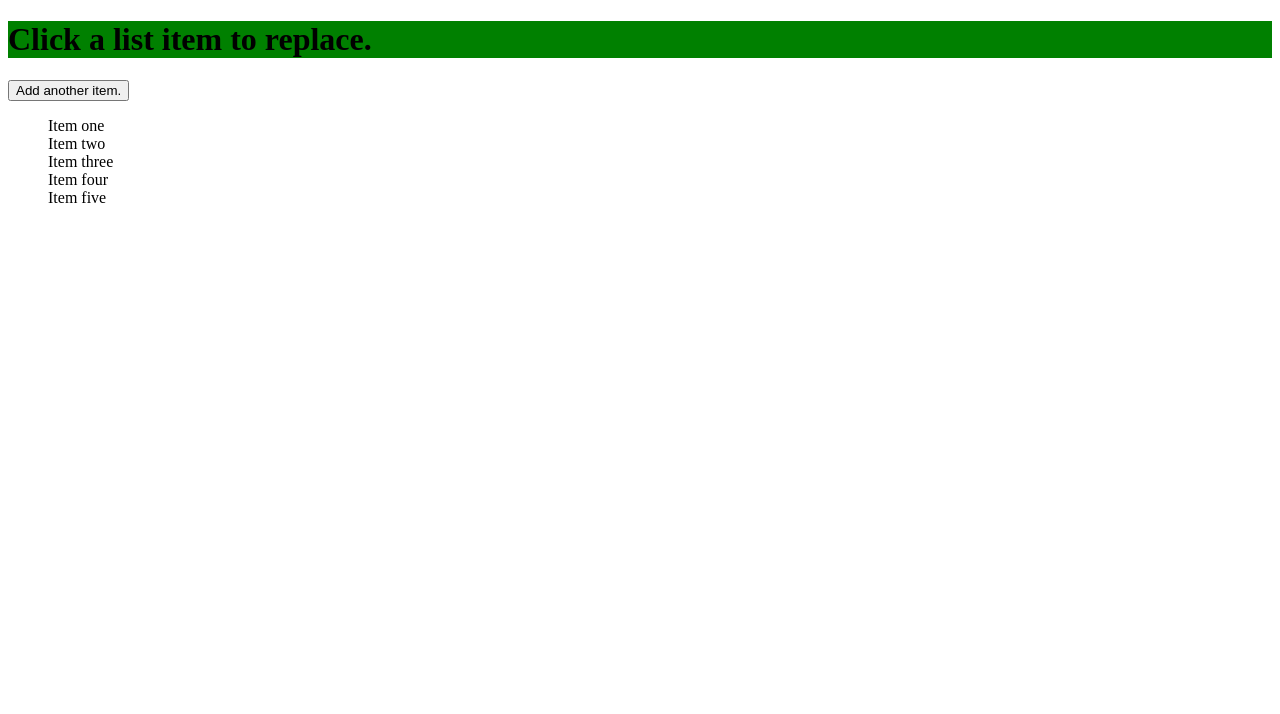
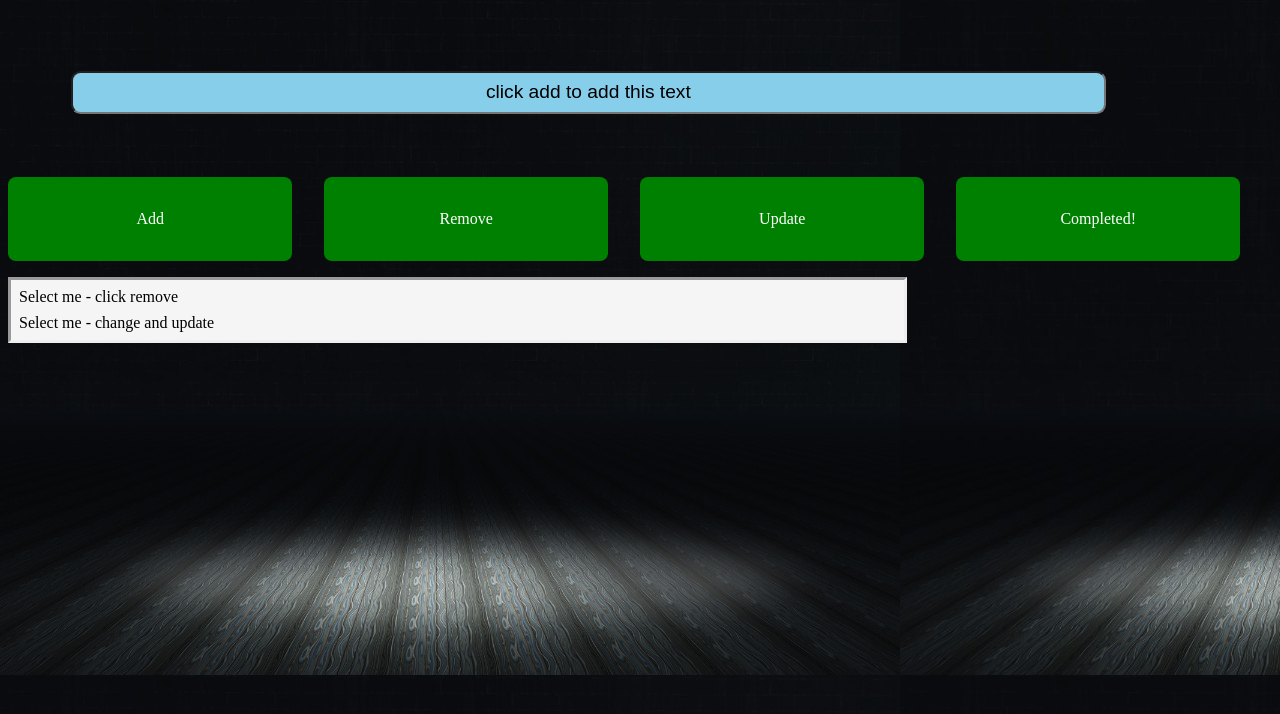
Before and after one commit to BrianLeber/List-Manager, a plain HTML site: page index.html in a window 1280 px wide. Drawn offline with Linux system fonts and the light colour scheme.

Commit message:
Added Update and Complete highligh toggling

```diff
--- a/css/main.scss
+++ b/css/main.scss
@@ -1,16 +1,67 @@
-// tag
-// #id
-// .class
+// tag | #id | .class
 
+html {
+  background-image: url("../img/7644.jpg");
+}
 body {
+  display: grid;
+  grid-template-columns: 1fr 1fr 1fr 1fr;
+  grid-template-rows: 2fr 1fr auto;
+  grid-template-areas:
+    "my-Headline my-Headline my-Headline my-Headline"
+    "button button button button"
+    "ul ul ul ul";
+}
+
+button {
+  display: inline-block;
+  width: 90%;
+  padding: 0.3em 0.6em;
+  border-radius: 0.5em;
+  border: none;
+  font: inherit;
+  color: white;
+  background-color: green;
+  /* show a hand cursor on hover; some argue that we
+  should keep the default arrow cursor for buttons */
+  cursor: pointer;
 }
 
 ul {
+  background: whitesmoke;
+  padding: 0.25em;
   list-style: none;
+  border-style: inset;
+  width: fit-content;
+  min-width: 280%;
+  min-height: 50px;
+  cursor: pointer;
 }
+
+li {
+  padding: 0.25em;
+}
+
 .active {
+  color: black;
+  font-style: italic;
+  font-weight: bold;
   background-color: yellow;
 }
+.inactive {
+  background-color: black;
+  color: white;
+}
+
 #my-Headline {
-  background-color: green;
+  border-radius: 0.5em;
+  grid-area: my-Headline;
+  margin: 5%;
+  display: block;
+  height: 1em;
+  width: 80%;
+  font-size: 1.2em;
+  padding: 0.5em;
+  text-align: center;
+  background-color: skyblue;
 }
--- a/index.html
+++ b/index.html
@@ -8,15 +8,15 @@
     <link rel="stylesheet" href="css/main.css" />
   </head>
   <body>
-    <h1 id="my-Headline" class="active">Click a list item to replace.</h1>
-    <button id="addItemButton">Add another item.</button>
+    <input type="text" id="my-Headline" value="click add to add this text"></input>
+    <button id="addItemButton">Add</button>
+    <button id="removeItemButton">Remove</button>
+    <button id="updateItemButton">Update</button>
+    <button id="deactivateItemButton">Completed!</button>
     <ul id="my-List">
-      <li>Item one</li>
-      <li>Item two</li>
-      <li>Item three</li>
-      <li>Item four</li>
-      <li>Item five</li>
-    </ul>
+      <li>Select me - click remove</li>
+      <li>Select me - change and update</li>
+  </ul>
   </body>
   <script src="js/main.js"></script>
 </html>
--- a/js/main.js
+++ b/js/main.js
@@ -1,11 +1,16 @@
 var itemList = document.querySelector("#my-List");
 var addButton = document.getElementById("addItemButton");
+var removeButton = document.getElementById("removeItemButton");
+var updateButton = document.getElementById("updateItemButton");
+var deactivateButton = document.getElementById("deactivateItemButton");
 var headline = document.getElementById("my-Headline");
 var listItems = document.getElementById("my-List").getElementsByTagName("li");
 var newText = "Hello World!";
 
 addButton.addEventListener("click", createNewItem);
-
+removeButton.addEventListener("click", removeItem);
+updateButton.addEventListener("click", updateItem);
+deactivateButton.addEventListener("click", deactivateItem);
 itemList.addEventListener("click", activateItem);
 //for (i = 0; i < listItems.length; i++) {
 // listItems[i].innerHTML = newText;
@@ -15,16 +20,38 @@ itemList.addEventListener("click", activateItem);
 function activateItem(e) {
   // alert("click detected");
   if (e.target.nodeName == "LI") {
-    headline.innerHTML = e.target.innerHTML;
+    headline.value = e.target.innerHTML;
     for (i = 0; i < e.target.parentNode.children.length; i++) {
-      // listItems[i].innerHTML = newText;
       e.target.parentNode.children[i].classList.remove("active");
     }
-
     e.target.classList.add("active");
   }
 }
 
+function deactivateItem(e) {
+  e = document.querySelector("li.active.inactive");
+  if (e !== null) {
+    e.classList.remove("inactive");
+  } else {
+    e = document.querySelector("li.active");
+    e.classList.add("inactive");
+  }
+}
+
 function createNewItem() {
-  itemList.innerHTML += "<li>something new " + listItems.length + "</li>";
+  if (headline.value == "") {
+    alert("please enter some text");
+  } else {
+    itemList.innerHTML += "<li>" + headline.value + "</li>";
+  }
 }
+function removeItem(e) {
+  e = document.querySelector("li.active");
+  if (e !== null) {
+    e.parentElement.removeChild(e);
+  }
+}
+
+function updateItem() {
+  document.querySelector("li.active").innerHTML = headline.value;
+}
```
Also changed, not shown: css/main.css, img/7644.jpg (added), 1 other file.
